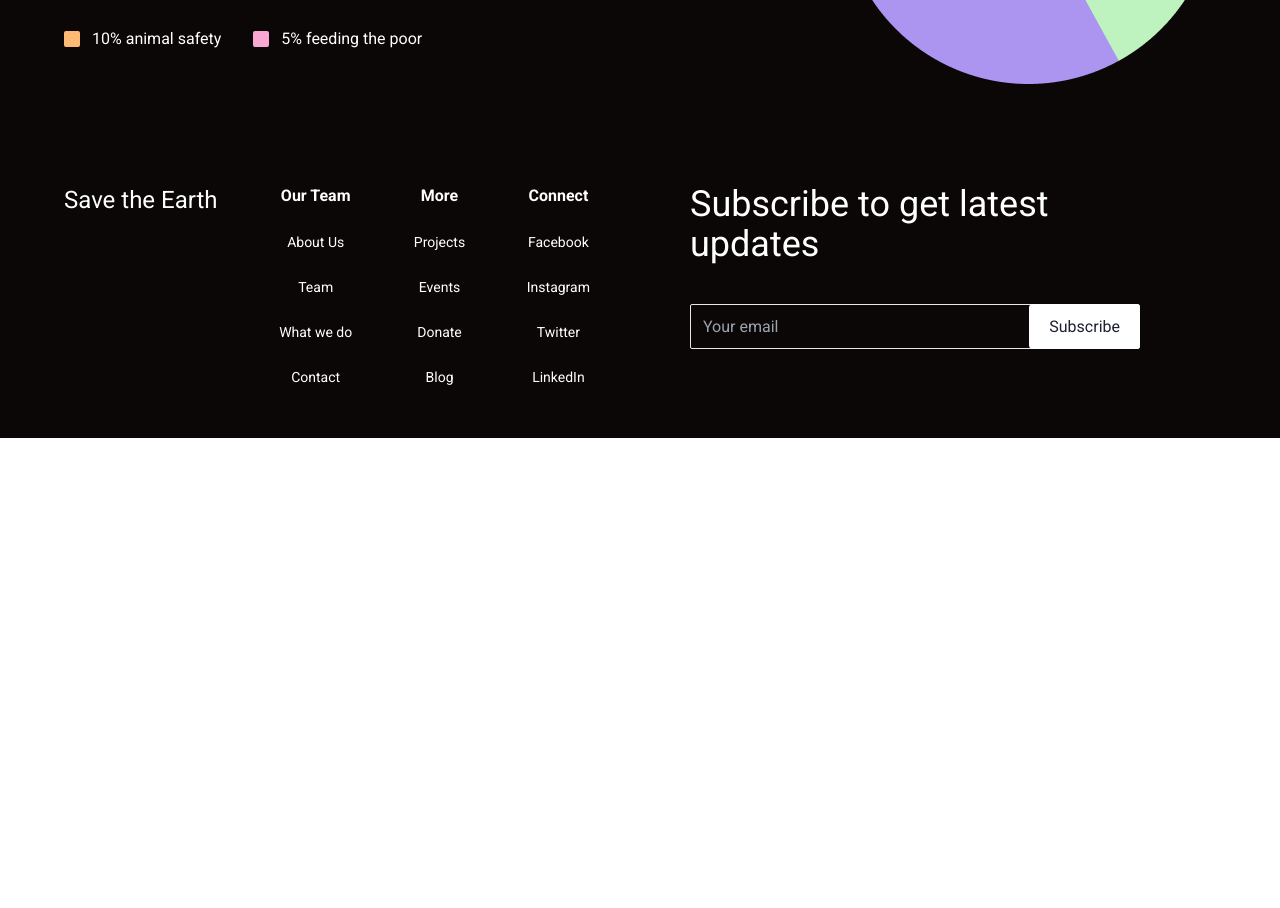
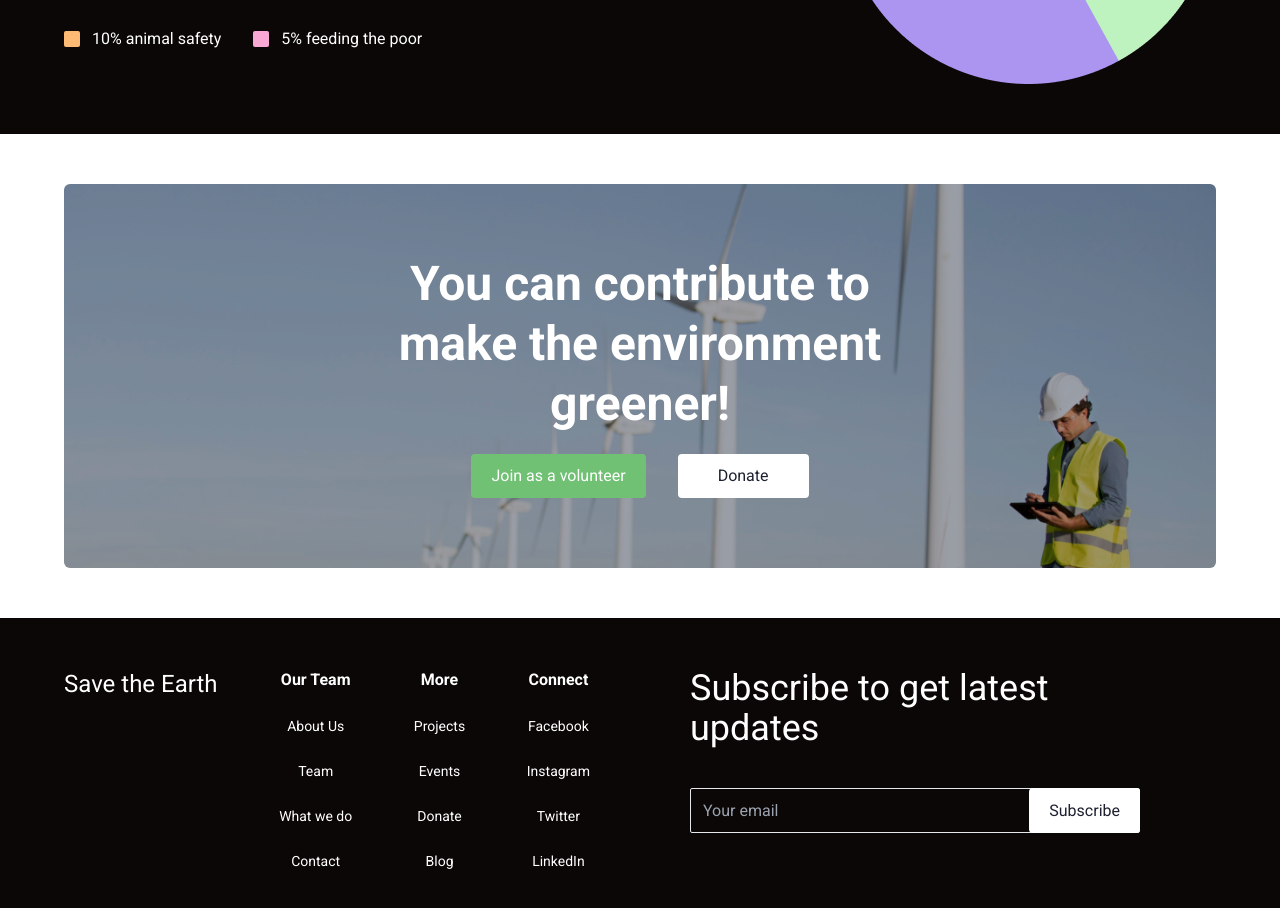
Before and after one commit to nomenama/earthy-v1, a React (Create React App) app: page / in a window 1280 px wide. Shown: the part 3560-4468 px from the top of the page. Before the commit the page ends 3998 px from the top, so only its background shows below. Built offline with nearby package versions, Linux system fonts and the light colour scheme.

Commit message:
feature: Added CTA section in homepage

```diff
--- a/src/pages/Home.tsx
+++ b/src/pages/Home.tsx
@@ -248,6 +248,25 @@ const Home = () => {
                     </div>
                 </div>
             </section>
+
+            <section className="w-full bg-white py-[50px]">
+                <div className="container w-full h-[384px] bg-wind-turbine bg-repeat bg-cover bg-center bg-gray-400 bg-blend-multiply py-[50px] rounded-md relative">
+                    <div className="max-w-2xl flex flex-col gap-[20px] absolute top-1/2 left-1/2 translate-x-[-50%] translate-y-[-50%]">
+                        <h2 className="text-white text-center xl:leading-[60px] text-heading_03 lg:text-heading_02 font-bold">
+                            You can contribute to make the environment greener!
+                        </h2>
+
+                        <div className="flex justify-center gap-8">
+                            <button className="button-primary text-heading_05 md:text-[1rem]">
+                                Join as a volunteer
+                            </button>
+                            <button className="button-secondary text-heading_05 md:text-[1rem] px-10">
+                                Donate
+                            </button>
+                        </div>
+                    </div>
+                </div>
+            </section>
         </main>
     );
 };
--- a/tailwind.config.js
+++ b/tailwind.config.js
@@ -46,6 +46,7 @@ module.exports = {
                 forest: "url('./assets/forest.jpg')",
                 city: "url('./assets/city.jpg')",
                 "wild-life": "url('./assets/wild-life.jpg')",
+                "wind-turbine": "url('./assets/wind-turbine.jpg')",
             },
         },
     },
```
Also changed, not shown: src/assets/wind-turbine.jpg (added).
